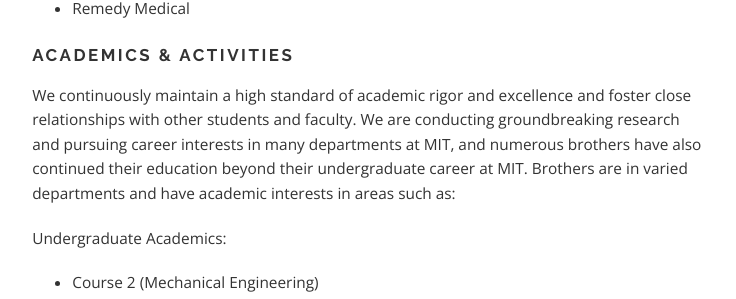
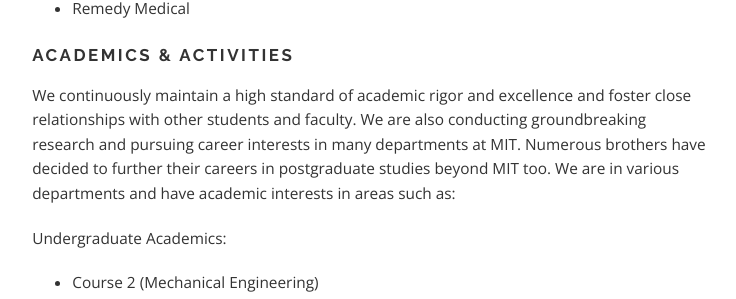
Before and after one commit to pktmasseta/pktmasseta.github.io, a Jekyll site: the page built from _brothers/index.md, in a window 1280 px wide and 900 px high, scrolled down 1503 px. Shown: the part 175-474 px from the top of the window, without its empty margins (385-1121 px from the left). Built offline with Jekyll 4.4.1, drawn with Linux system fonts in a browser that asks for light colours.

Commit message:
grammar corrections

```diff
--- a/_brothers/index.md
+++ b/_brothers/index.md
@@ -51,7 +51,7 @@
 
 ###### Academics & Activities
 
-We continuously maintain a high standard of academic rigor and excellence and foster close relationships with other students and faculty. We are conducting groundbreaking research and pursuing career interests in many departments at MIT, and numerous brothers have also continued their education beyond their undergraduate career at MIT. Brothers are in varied departments and have academic interests in areas such as:
+We continuously maintain a high standard of academic rigor and excellence and foster close relationships with other students and faculty. We are also conducting groundbreaking research and pursuing career interests in many departments at MIT. Numerous brothers have decided to further their careers in postgraduate studies beyond MIT too. We are in various departments and have academic interests in areas such as:
 
 Undergraduate Academics:
 
```
